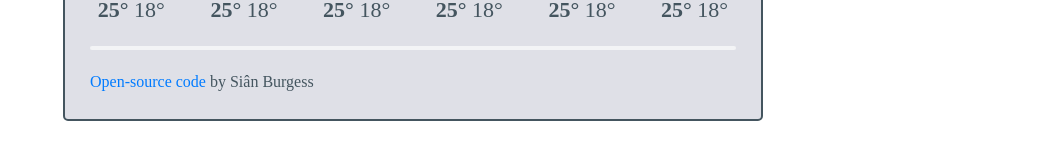
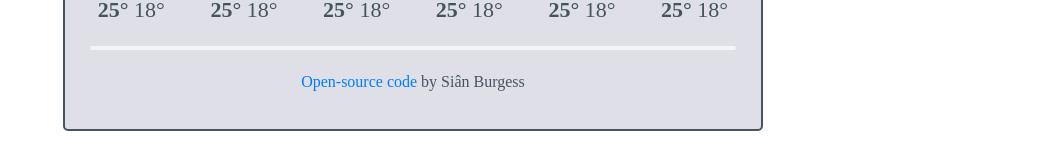
Before and after one commit to sianb164/react-weather-app, a React (Create React App) app: page / in a window 1280 px wide. Shown: the part 1209-1357 px from the top of the page, without its empty margins (227-1280 px from the left). Built offline with nearby package versions, Linux system fonts and the light colour scheme.

Commit message:
Centered footer text

```diff
--- a/src/Footer.css
+++ b/src/Footer.css
@@ -1,4 +1,4 @@
-.Footer footer {
+footer {
   text-align: center;
   margin-top: 10px;
   margin-bottom: 10px;
--- a/src/Footer.js
+++ b/src/Footer.js
@@ -4,7 +4,11 @@
 export default function Footer() {
   return (
     <footer className="Footer">
-      <a href="https://github.com/sianb164/weather-app" target="_blank">
+      <a
+        href="https://github.com/sianb164/weather-app"
+        target="_blank"
+        rel="noopener noreferrer"
+      >
         Open-source code
       </a>
       &nbsp;by Siân Burgess
```
